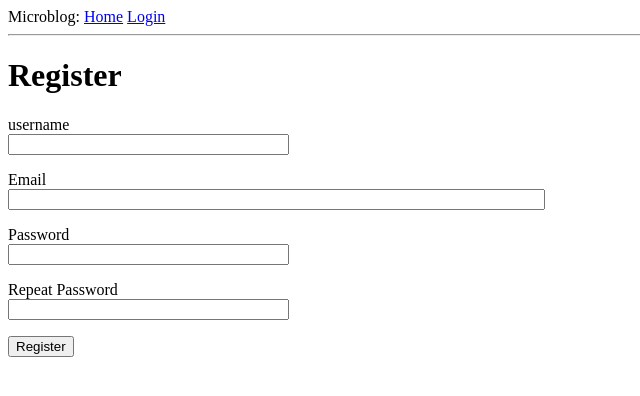
After one commit to LYJCLOUD/flaskblog, a Flask app: page /register in a window 1280 px wide. The commit adds this page. Shown: the top 396 px of the page, without its empty margins (0-640 px from the left). Run offline with Flask 2, Linux system fonts and the light colour scheme.

Commit message:
用户登陆

```diff
--- a/app/form.py
+++ b/app/form.py
@@ -1,9 +1,27 @@
 from flask_wtf import FlaskForm
 from wtforms import StringField, PasswordField, BooleanField, SubmitField
-from wtforms.validators import DataRequired
+from wtforms.validators import DataRequired, ValidationError, Email, EqualTo
+from app.models import User
 
 class LoginForm(FlaskForm):
     username = StringField('Username', validators=[DataRequired()])
     password = PasswordField('Password', validators=[DataRequired()])
     remember_me = BooleanField('Remember Me')
     submit = SubmitField('Sign In')
+
+class RegistrationForm(FlaskForm):
+    username = StringField('username', validators=[DataRequired()])
+    email = StringField('Email', validators=[DataRequired(), Email()])
+    password = PasswordField('Password', validators=[DataRequired()])
+    password2 = PasswordField('Repeat Password', validators=[DataRequired(), EqualTo('password')])
+    submit = SubmitField('Register')
+
+    def validate_username(self, username):
+        user = User.query.filter_by(username=username.data).first()
+        if user is not None:
+            raise ValidationError('Please use a different username')
+
+    def validate_email(self, email):
+        user = User.query.filter_by(email=email.data).first()
+        if user is not None:
+            raise ValidationError('Please use a different email address')
--- a/app/routes.py
+++ b/app/routes.py
@@ -1,12 +1,17 @@
-from flask import render_template, flash, redirect, url_for
-from app import app
-from app.form import LoginForm
+from flask import render_template, flash, redirect, url_for, request
+from app import app, db
+from app.form import LoginForm, RegistrationForm
+from flask_login import current_user, login_user, logout_user, login_required
+from app.models import User
+from werkzeug.urls import url_parse
+
+
 
 
 @app.route('/')
 @app.route('/index')
+@login_required
 def index():
-    user = {'username': 'Miguel'}
     posts = [
         {
             'author': {'username': 'John'},
@@ -17,13 +22,42 @@ def index():
             'body': 'The Avengers movie was so cool!'
         }
     ]
-    return render_template('index.html', title='Home', user=user, posts=posts)
+    return render_template('index.html', title='Home', posts=posts)
 
 @app.route('/login', methods=['GET', 'POST'])
 def login():
+    if current_user.is_authenticated:
+        return redirect(url_for('index'))
     form = LoginForm()
+
     if form.validate_on_submit():
-        flash('Login requested for user {}, remember_me={}'.format(
-            form.username.data, form.remember_me.data))
+        user = User.query.filter_by(username=form.username.data).first()
+        if user is None or not user.check_password(form.password.data):
+            flash('Invalid username or password')
+            return redirect(url_for('login'))
+
+        login_user(user, remember=form.remember_me.data)
+        next_page = request.args.get('next')
+        if not next_page or url_parse(next_page).netloc != '':
+            next_page = url_for('index')
+        return redirect(next_page)
+    return render_template('login.html', title='Sign in', form=form)
+
+@app.route('/logout')
+def logout():
+    logout_user()
+    return redirect(url_for('index'))
+
+@app.route('/register', methods=['GET', 'POST'])
+def register():
+    if current_user.is_authenticated:
         return redirect(url_for('index'))
-    return render_template('login.html', title='Sign In', form=form)
+    form = RegistrationForm()
+    if form.validate_on_submit():
+        user = User(username=form.username.data, email=form.email.data)
+        user.set_password(form.password.data)
+        db.session.add(user)
+        db.session.commit()
+        flash('Congratulations, you are now a registered user!')
+        return redirect(url_for('login'))
+    return render_template('register.html', title='Register', form=form)
--- a/app/templates/base.html
+++ b/app/templates/base.html
@@ -8,10 +8,14 @@
     </head>
     <body>
         <div>
-            Allenblog:
-            <a href="{{ url_for('index') }}">Home</a>
-            <a href="{{ url_for('login') }}">Login</a>
-        </div>
+                Microblog:
+                <a href="{{ url_for('index') }}">Home</a>
+                {% if current_user.is_anonymous %}
+                <a href="{{ url_for('login') }}">Login</a>
+                {% else %}
+                <a href="{{ url_for('logout') }}">Logout</a>
+                {% endif %}
+         </div>
         <hr>
         {% with messages = get_flashed_messages() %}
         {% if messages %}
--- a/app/templates/index.html
+++ b/app/templates/index.html
@@ -1,8 +1,8 @@
 {% extends "base.html" %}
 
 {% block content %}
-    <h1>Hi, {{ user.username }}!</h1>
+    <h1>Hello,{{ current_user.username }}!</h1>
     {% for post in posts %}
-    <div><p>{{ post.author.username }} says: <b>{{ post.body }}</b></p></div>
+        <div><p>{{ post.author.username }} says: <b>{{ post.body }}</b></p></div>
     {% endfor %}
 {% endblock %}
--- a/app/templates/login.html
+++ b/app/templates/login.html
@@ -21,4 +21,5 @@
         <p>{{ form.remember_me() }} {{ form.remember_me.label }}</p>
         <p>{{ form.submit() }}</p>
     </form>
+    <p>New User? <a href="{{ url_for('register') }}">Click to Register!</a></p>
 {% endblock %}
--- /dev/null
+++ b/app/templates/register.html
@@ -0,0 +1,37 @@
+{% extends "base.html" %}
+
+{% block content %}
+    <h1>Register</h1>
+    <form action="" method="post">
+        {{ form.hidden_tag() }}
+        <p>
+            {{ form.username.label }}<br>
+            {{ form.username(size=32) }}<br>
+            {% for error in form.username.errors %}
+                <span style="color:red;">[{{ error }}]</span>
+            {% endfor %}
+        </p>
+        <p>
+            {{ form.email.label }}<br>
+            {{ form.email(size=64) }}<br>
+            {% for error in form.email.error %}
+                <span style="color:red;">[{{ error }}]</span>
+            {% endfor %}
+        </p>
+        <p>
+            {{ form.password.label }}<br>
+            {{ form.password(size=32) }}<br>
+            {% for error in form.password.errors %}
+                <span style="color:red;">[{{ error }}]</span>
+            {% endfor %}
+        </p>
+        <p>
+            {{ form.password2.label }}<br>
+            {{ form.password2(size=32) }}<br>
+            {% for error in form.password2.errors %}
+                <span style="color:red;">[{{ error }}]</span>
+            {% endfor %}
+        </p>
+        <p>{{ form.submit() }}</p>
+    </form>
+{% endblock %}
```
Also changed, not shown: app/__init__.py (+5 -2 lines), app/models.py (+16 -5 lines), README.md, app.db.
